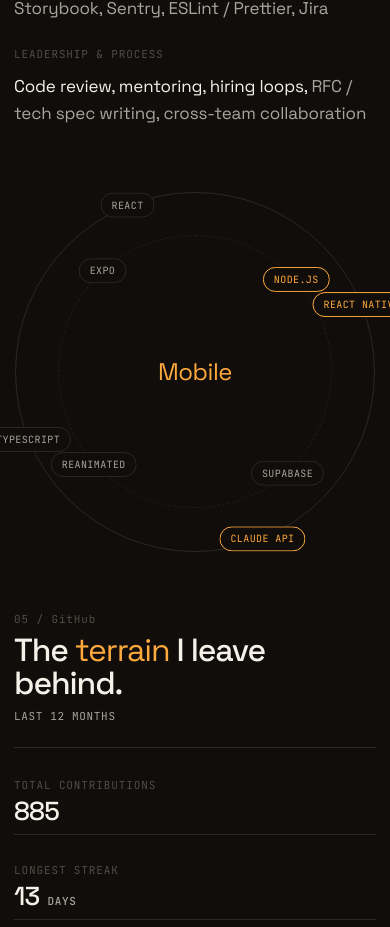
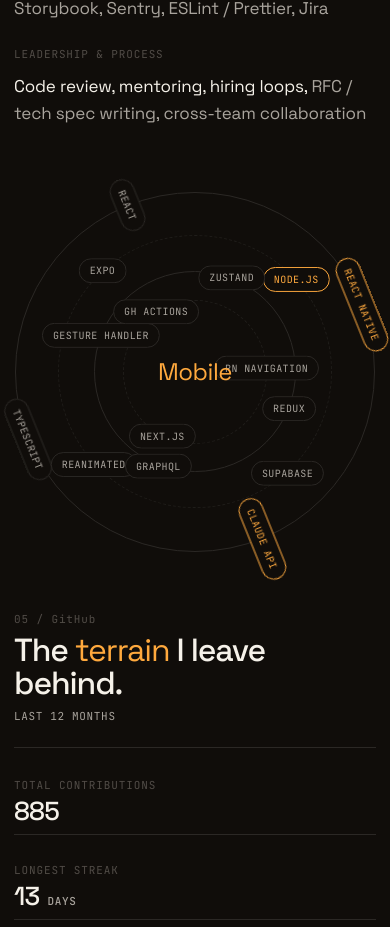
Before and after one commit to ZhenjaHorbach/CV, a React (Vite) app: page / in a window 390 px wide. Shown: the part 4016-4943 px from the top of the page. Built offline with nearby package versions, Linux system fonts and the light colour scheme; no server answers.

Commit message:
Disable animation for orbita

```diff
--- a/src/styles.css
+++ b/src/styles.css
@@ -574,10 +574,8 @@
   .skills-list .group { margin-bottom: 24px; }
   .orbit { max-width: 360px; }
   .orbit .chip { font-size: 10px; padding: 5px 10px; }
-  .orbit .ring.r3,
-  .orbit .ring.r4,
-  .orbit .axis.a3,
-  .orbit .axis.a4 { display: none; }
+  .orbit .axis,
+  .orbit .axis .chip { animation: none; }
 
   .github { padding-bottom: 60px; }
   .terrain-wrap { padding-top: 20px; gap: 20px; }
```
